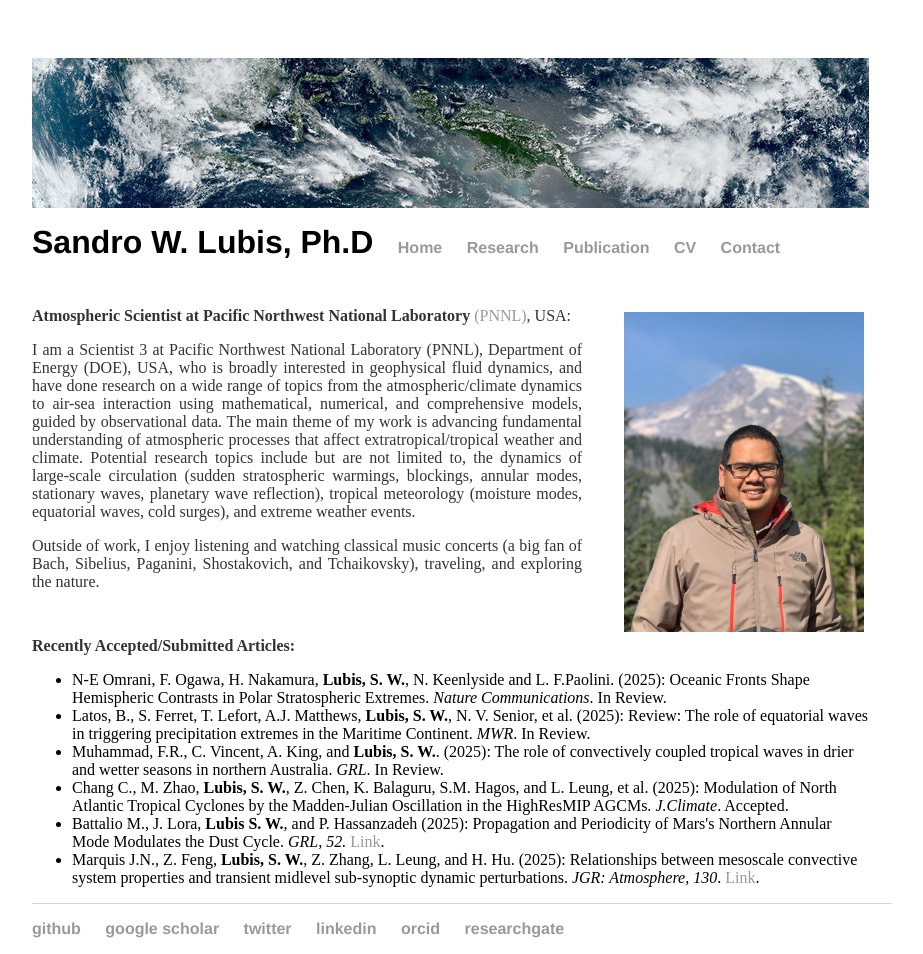
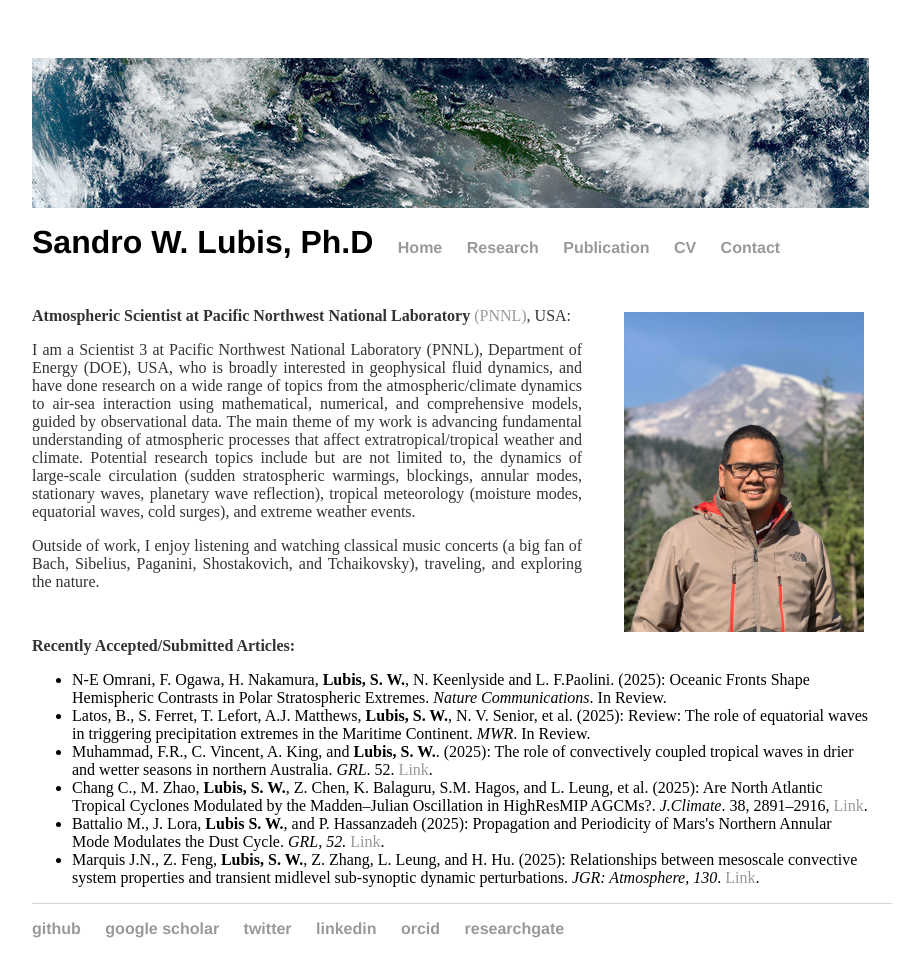
Before and after one commit to sandrolubis/sandrolubis.github.io, a Jekyll site: the page built from index.html, in a window 1280 px wide. Shown: the whole page, without its empty margins (276-1199 px from the left). Built offline with Jekyll 4.4.1, drawn with Linux system fonts in a browser that asks for light colours.

Commit message:
Update index.html

```diff
--- a/index.html
+++ b/index.html
@@ -48,8 +48,8 @@
 		<ul class="ex">
 		<li>N-E Omrani, F. Ogawa, H. Nakamura, <b>Lubis, S. W.</b>, N. Keenlyside and L. F.Paolini. (2025): Oceanic Fronts Shape Hemispheric Contrasts in Polar Stratospheric Extremes. <i>Nature Communications</i>. In Review.</li>
 		<li> Latos, B., S. Ferret, T. Lefort, A.J. Matthews, <b>Lubis, S. W.</b>, N. V. Senior, et al. (2025): Review: The role of equatorial waves in triggering precipitation extremes in the Maritime Continent. <i>MWR</i>. In Review.</li>
-		<li> Muhammad, F.R., C. Vincent, A. King, and <b>Lubis, S. W.</b>. (2025): The role of convectively coupled tropical waves in drier and wetter seasons in northern Australia. <i>GRL</i>. In Review.</li>
-		<li> Chang C., M. Zhao, <b>Lubis, S. W.</b>, Z. Chen, K. Balaguru, S.M. Hagos, and L. Leung, et al. (2025): Modulation of North Atlantic Tropical Cyclones by the Madden-Julian Oscillation in the HighResMIP AGCMs. <i>J.Climate</i>. Accepted.</li>
+		<li> Muhammad, F.R., C. Vincent, A. King, and <b>Lubis, S. W.</b>. (2025): The role of convectively coupled tropical waves in drier and wetter seasons in northern Australia. <i>GRL</i>. 52.</i> <a href="https://doi.org/10.1029/2025GL115049">Link</a>.</li>
+		<li> Chang C., M. Zhao, <b>Lubis, S. W.</b>, Z. Chen, K. Balaguru, S.M. Hagos, and L. Leung, et al. (2025): Are North Atlantic Tropical Cyclones Modulated by the Madden–Julian Oscillation in HighResMIP AGCMs?. <i>J.Climate</i>. 38, 2891–2916,</i> <a href="https://doi.org/10.1175/JCLI-D-24-0509.1">Link</a>.</li>
 		<li> Battalio M., J. Lora,  <b>Lubis S. W.</b>, and P. Hassanzadeh (2025): Propagation and Periodicity of Mars's Northern Annular Mode Modulates the Dust Cycle. <i>GRL, 52.</i> <a href="https://doi.org/10.1029/2024GL112814">Link</a>.</li>
 		<li> Marquis J.N., Z. Feng, <b>Lubis, S. W.</b>, Z. Zhang, L. Leung, and H. Hu. (2025): Relationships between mesoscale convective system properties and transient midlevel sub-synoptic dynamic perturbations. <i>JGR: Atmosphere, 130</i>. <a href="https://doi.org/10.1029/2024JD042076">Link</a>.</li>
 		</ul>
```
